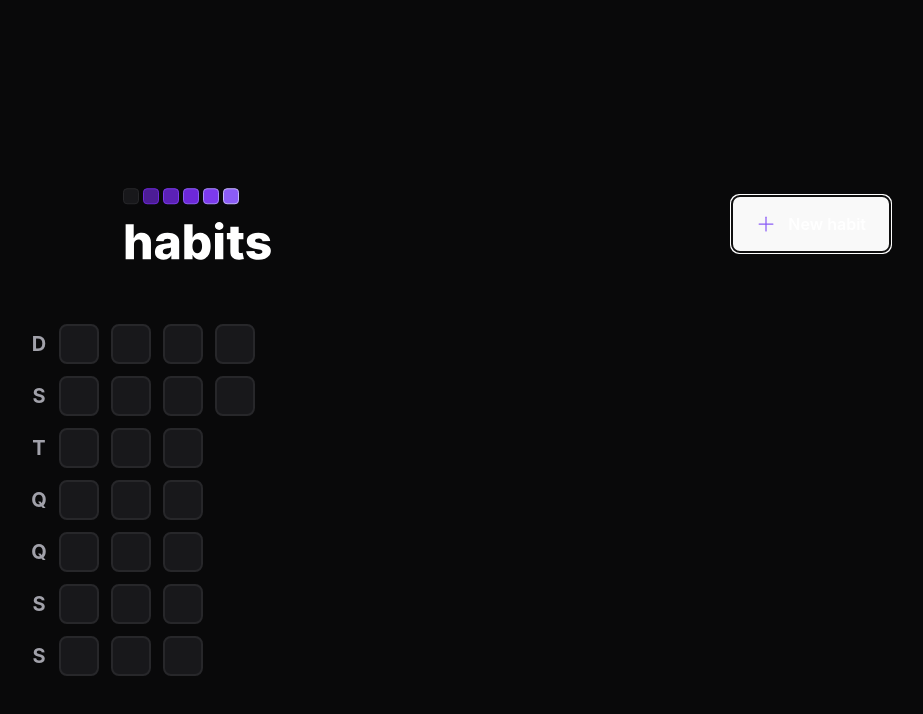
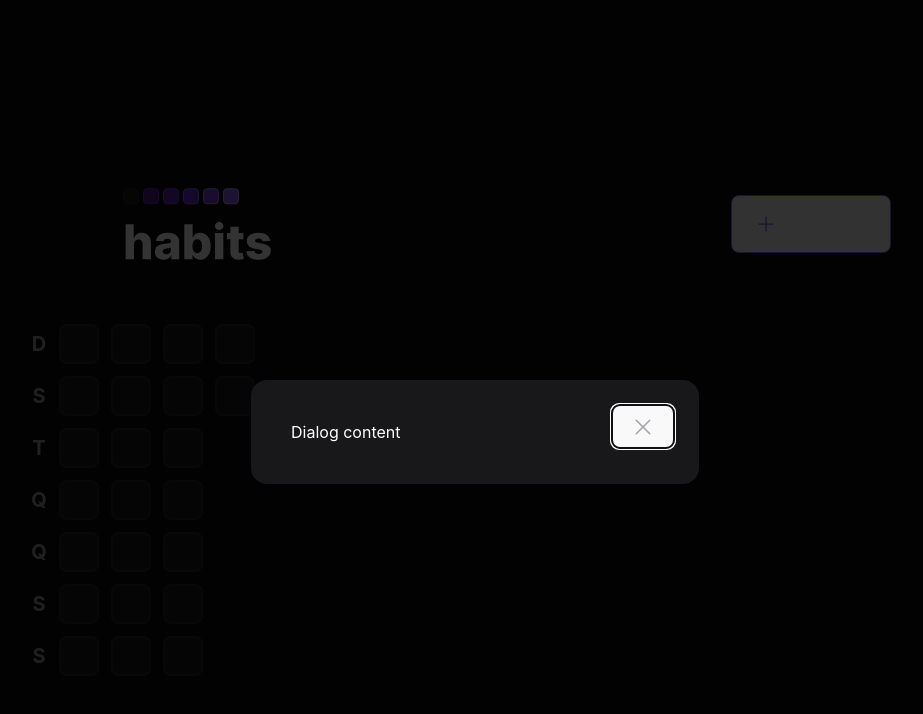
Before and after one commit to vitorhugo-pinto/nlw-setup-web, a React (Vite) app: page / in a window 1280 px wide. Both pictures are taken after a click on the button "New habit". Shown: the top 714 px of the page, without its empty margins (165-1088 px from the left). Built offline with nearby package versions, Linux system fonts and the light colour scheme.

Commit message:
Adding dialog with radix ui

```diff
--- a/src/components/Header.tsx
+++ b/src/components/Header.tsx
@@ -1,17 +1,31 @@
-import { Plus } from "phosphor-react";
+import * as Dialog from "@radix-ui/react-dialog";
+import { Plus, X } from "phosphor-react";
 import headerLogo from "../assets/header-logo.svg";
 
 export function Header() {
   return (
     <div className="w-full max-w-3xl mx-auto flex items-center justify-between">
       <img src={headerLogo} alt="Header logo"></img>
-      <button
-        type="button"
-        className="border border-violet-500 font-semibold rounded-lg px-6 py-4 flex items-center gap-3 hover:border-violet-300"
-      >
-        <Plus size={20} className="text-violet-500" />
-        New habit
-      </button>
+
+      <Dialog.Root>
+        <Dialog.Trigger
+          type="button"
+          className="border border-violet-500 font-semibold rounded-lg px-6 py-4 flex items-center gap-3 hover:border-violet-300"
+        >
+          <Plus size={20} className="text-violet-500" />
+          New habit
+        </Dialog.Trigger>
+
+        <Dialog.Portal>
+          <Dialog.Overlay className="w-screen h-screen bg-black/80 fixed inset-0" />
+          <Dialog.Content className="absolute p-10 bg-zinc-900 rounded-2xl w-full max-w-md top-1/2 left-1/2 -translate-x-1/2 -translate-y-1/2">
+            <Dialog.Close className="absolute right-6 top-6 text-zinc-400 hover:text-zinc-200">
+              <X size={24} aria-label="Close dialog" />
+            </Dialog.Close>
+            Dialog content
+          </Dialog.Content>
+        </Dialog.Portal>
+      </Dialog.Root>
     </div>
   );
 }
```
